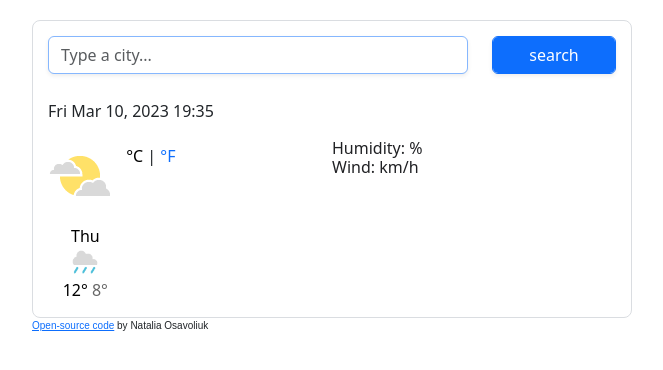
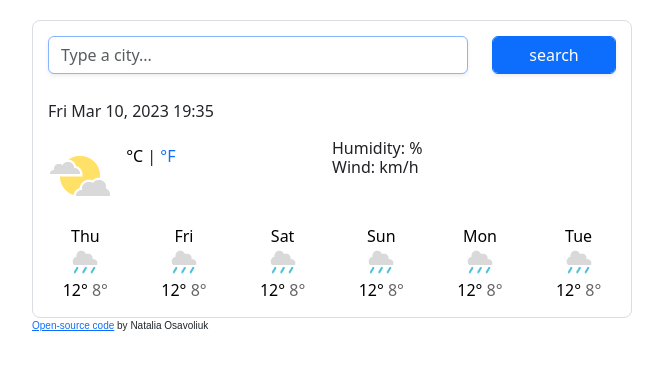
Before and after one commit to NataliaOs/Weather-App-Google-Design, a plain HTML site: page index.html in a window 1280 px wide. Shown: the whole page, without its empty margins (308-971 px from the left). Drawn offline with nearby package versions, Linux system fonts and the light colour scheme; no server answers.

Commit message:
inject html-weather forecast to JS

```diff
--- a/index.html
+++ b/index.html
@@ -74,20 +74,8 @@
                 </div>
             </div>
         </div>
-        <div class="weather-forecast">
-            <div class="row">
-                <div class="col-2">
-                    <div class="day-1">Thu</div>
-                    <img
-                    src="src/img/rain.png" alt="" width="30"
-                    />
-                    <div class="weather-forecast-temperatures">
-                        <span class="temp-max"> 12° </span>
-                        <span class="temp-min"> 8° </span>
+        <div class="weather-forecast" id="forecast">
 
-                    </div>
-                </div>
-            </div>
         </div>
     </div>
     <p>
--- a/src/index.js
+++ b/src/index.js
@@ -46,6 +46,34 @@ function displayTemperature (response){
 
        h6.innerHTML = `${day} ${month} ${date}, ${year} ${hours}:${minutes}`;
 
+function displayForecast() {
+
+  let forecastElement = document.querySelector("#forecast");
+
+  let days = ["Thu", "Fri", "Sat", "Sun", "Mon", "Tue"];
+
+  let forecastHTML = `<div class="row">`;
+  days.forEach(function (day) {
+    forecastHTML = forecastHTML + `
+    <div class="col-2">
+          <div class="day-1">
+            ${day}
+          </div>
+          <img
+          src="src/img/rain.png" alt="" width="30"
+          />
+          <div class="weather-forecast-temperatures">
+            <span class="temp-max"> 12° </span>
+            <span class="temp-min"> 8° </span>
+          </div>
+    </div>
+      `;
+  });
+  forecastHTML = forecastHTML + `</div>`;
+  forecastElement.innerHTML = forecastHTML;
+
+
+}
 
 function search(city) {
 
@@ -99,3 +127,4 @@ celsiusLink.addEventListener("click", displayCelsiusTemperature);
 
 
 search("Kyiv");
+displayForecast();
```
